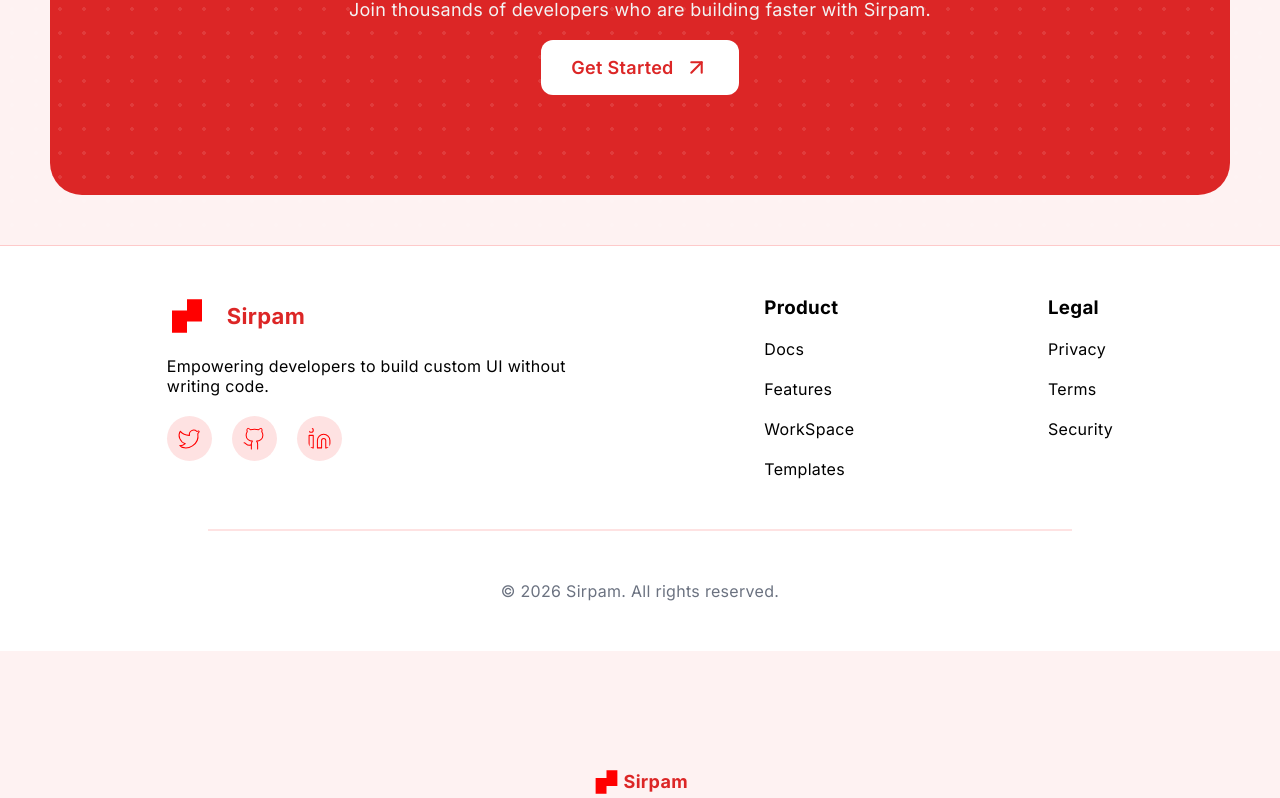
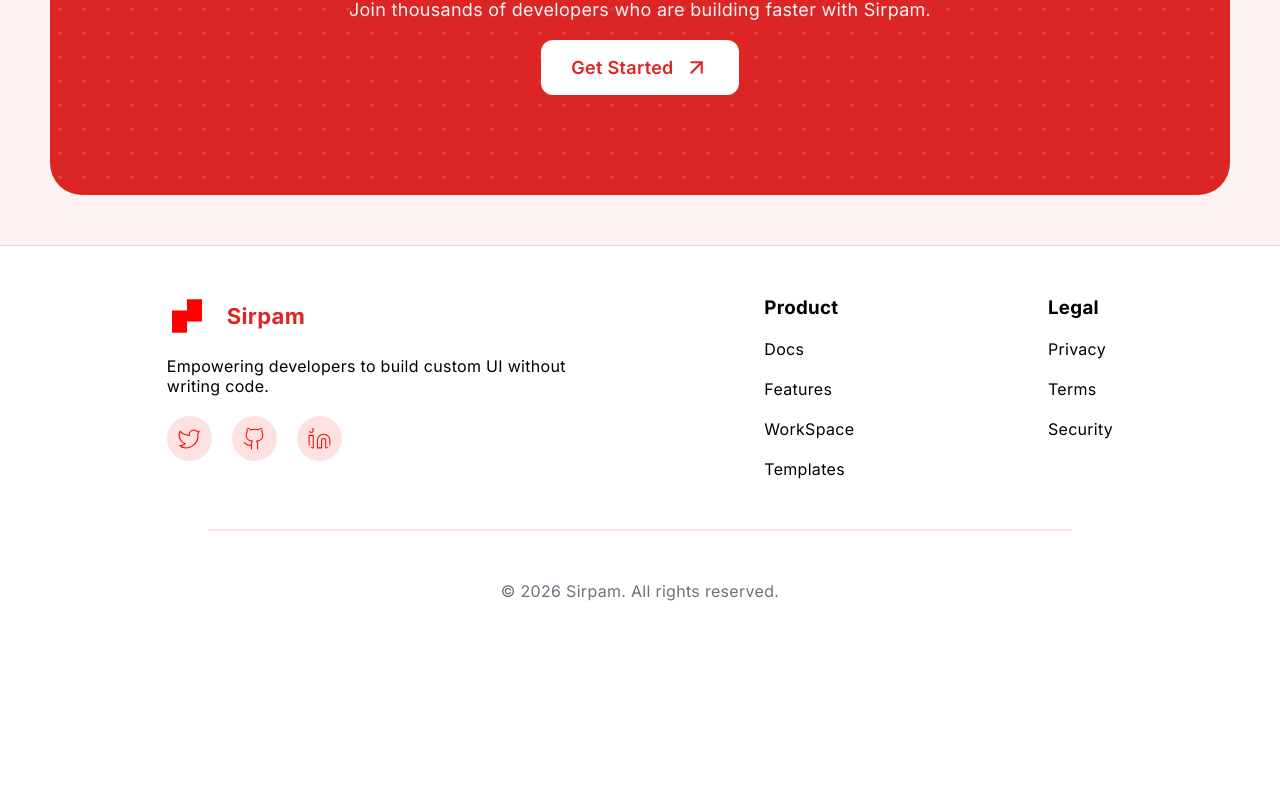
Before and after one commit to PooranaSelvan/UI-Builder, a React (Vite) app in the folder frontend/: page / in a window 1280 px wide. Shown: the part 1999-2797 px from the top of the page. After the commit the page ends 2650 px from the top, so only its background shows below. Built offline with nearby package versions, Linux system fonts and the light colour scheme.

Commit message:
Changed Login Page Route

```diff
--- a/frontend/src/App.jsx
+++ b/frontend/src/App.jsx
@@ -17,8 +17,8 @@ function App() {
           <Route path='/' element={<HomePage />} />
           <Route path='*' element={<ErrorPage />}  />
           <Route path="/signup" element={<SignUp />} />
+          <Route path='/login' element={<LoginPage />} />
         </Routes>
-        <LoginPage></LoginPage>
       </BrowserRouter>
     </>
   )
```
